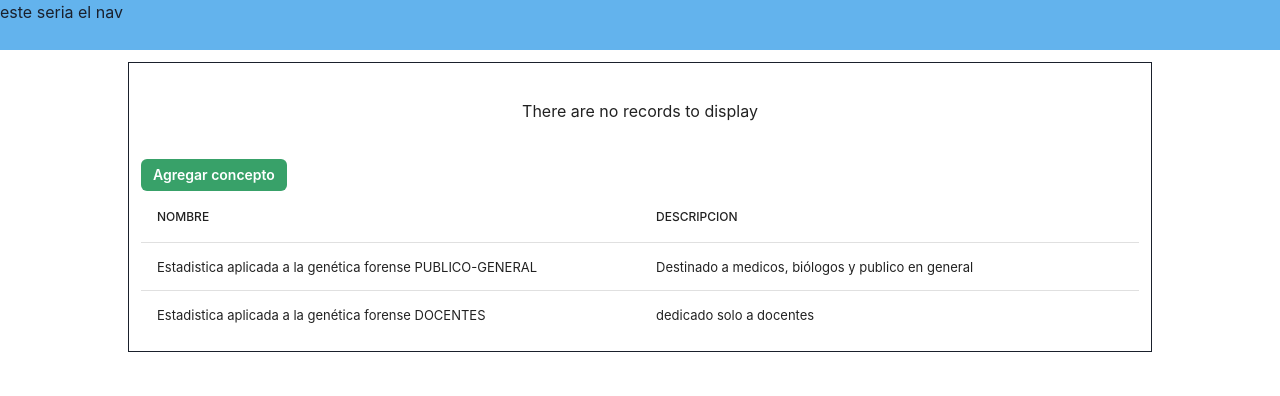
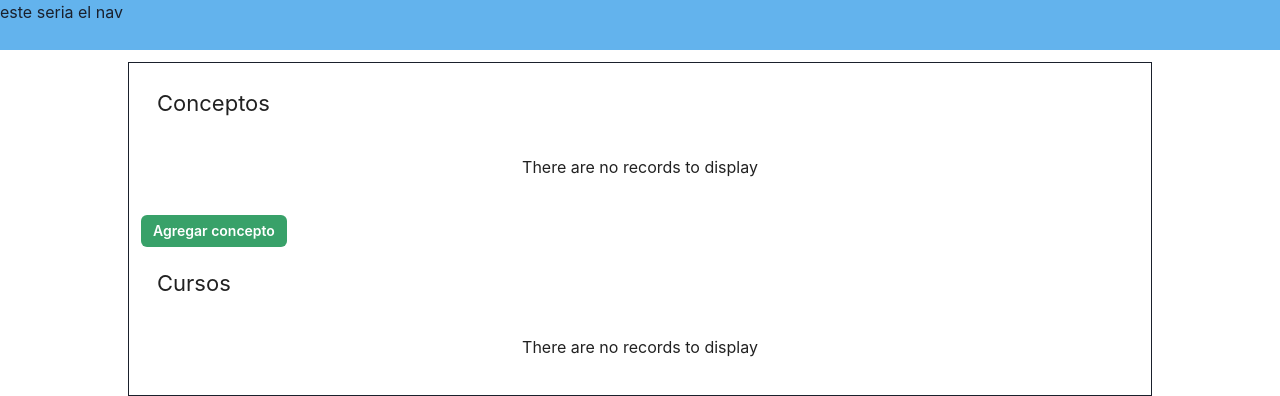
Before and after one commit to ucsedass/abmconceptosFrontEnd, a Next.js app: page /inicio in a window 1280 px wide. Shown: the top 396 px of the page. Built offline with nearby package versions, Linux system fonts and the light colour scheme.

Commit message:
state de conceptos y cursos

```diff
--- a/pages/inicio.js
+++ b/pages/inicio.js
@@ -12,7 +12,6 @@ import {
   ModalFooter,
   ModalBody,
   ModalCloseButton,
-  useDisclosure,
 } from "@chakra-ui/react";
 import Tabla from "react-data-table-component";
 const Inicio = () => {
@@ -22,18 +21,25 @@ const Inicio = () => {
   const [descripcionConcepto, setDescripcionConcepto] = useState("");
   const [fechaConcepto, setFechaConcepto] = useState("");
   const [datosConceptos, setDatosConceptos] = useState([]);
+
+  const [datosCursos, setDatosCursos] = useState([]);
+  const [codigo, setCodigo] = useState("");
+  const [nombreCurso, setNombreCurso] = useState("");
+  const [nombreSecCurso, setNombreSecCurso] = useState("");
+  const [cupoMaximo, setCupoMaximo] = useState(0);
+  const [emailResp, setEmailResp] = useState("");
   const [error, setError] = useState(false);
   const columnasConceptos = [
     {
-      name: "NOMBRE ",
+      name: "Nombre ",
       selector: (row) => row.nombre,
     },
     {
-      name: "DESCRIPCION",
+      name: "Descripcion",
       selector: (row) => row.descripcion,
     },
     {
-      name: "FECHA",
+      name: "Fecha de inicio",
       selector: (row) => row.fecha,
     },
     {
@@ -53,27 +59,24 @@ const Inicio = () => {
   ];
   const columnasCursos = [
     {
-      name: "NOMBRE ",
-      selector: (row) => row.nombre,
+      name: "Código",
+      selector: (row) => row.codigo,
     },
     {
-      name: "DESCRIPCION",
-      selector: (row) => row.descripcion,
-    },
-  ];
-
-  const datosCursos = [
-    {
-      id: 1,
-      nombre: "Estadistica aplicada a la genética forense PUBLICO-GENERAL",
-      descripcion: "Destinado a medicos, biólogos y publico en general",
-      fecha: "10/02/2022",
+      name: "Nombre Curso ",
+      selector: (row) => row.nombreCurso,
     },
     {
-      id: 2,
-      nombre: "Estadistica aplicada a la genética forense DOCENTES",
-      descripcion: "dedicado solo a docentes",
-      fecha: "14/05/2022",
+      name: "Nombre Secundario",
+      selector: (row) => row.nombreSecCurso,
+    },
+    {
+      name: "Cupo Maximo",
+      selector: (row) => row.cupoMaximo,
+    },
+    {
+      name: "Email  Responsable",
+      selector: (row) => row.emailResp,
     },
   ];
 
@@ -91,14 +94,44 @@ const Inicio = () => {
       setDatosConceptos([...datosConceptos, objetoConceptos]);
     }
   };
-  console.log("datos:", datosConceptos);
+
+  const agregarCurso = () => {
+    console.log("Ingreso a la funcion");
+    if (
+      [codigo, nombreCurso, nombreSecCurso, cupoMaximo, emailResp].includes("")
+    ) {
+      setError(true);
+      console.log("Hay un error");
+    } else {
+      console.log("No hay error");
+      setModalCursos(false);
+      setError(false);
+      const objetoCursos = {
+        codigo: codigo,
+        nombreCurso: nombreCurso,
+        nombreSecCurso: nombreSecCurso,
+        cupoMaximo: cupoMaximo,
+        emailResp: emailResp,
+      };
+      setDatosCursos([...datosCursos, objetoCursos]);
+    }
+  };
   return (
     <>
       <Box mt={3} w="80%" mx="auto" border="solid 1px" p={3}>
-        <Tabla mt={2} columns={columnasConceptos} data={datosConceptos} />
+        <Tabla
+          highlightOnHover
+          pointerOnHover
+          mt={2}
+          title="Conceptos"
+          columns={columnasConceptos}
+          data={datosConceptos}
+        />
 
         <Box>
           <Button
+            mt={2}
+            mb={2}
             onClick={() => {
               setModalConceptos(true);
             }}
@@ -109,8 +142,13 @@ const Inicio = () => {
             Agregar concepto
           </Button>
         </Box>
-
-        <Tabla columns={columnasCursos} data={datosCursos} />
+        <Tabla
+          highlightOnHover
+          pointerOnHover
+          title="Cursos"
+          columns={columnasCursos}
+          data={datosCursos}
+        />
       </Box>
 
       <Modal
@@ -121,12 +159,86 @@ const Inicio = () => {
       >
         <ModalOverlay />
         <ModalContent>
+          <ModalHeader>Concepto/Curso</ModalHeader>
+          <ModalCloseButton />
           <ModalBody>
-            <p>prueba cursos</p>
+            <FormControl>
+              <FormLabel>Código</FormLabel>
+              <Input
+                size="sm"
+                name="codigo"
+                value={codigo}
+                onChange={(e) => {
+                  setCodigo(e.target.value);
+                }}
+              />
+            </FormControl>
+            <FormControl>
+              <FormLabel>Nombre Principal</FormLabel>
+              <Input
+                size="sm"
+                name="nombreCurso"
+                value={nombreCurso}
+                onChange={(e) => {
+                  setNombreCurso(e.target.value);
+                }}
+              />
+            </FormControl>
+            <FormControl>
+              <FormLabel>Nombre Secundario</FormLabel>
+              <Input
+                size="sm"
+                name="nombreSecCurso"
+                value={nombreSecCurso}
+                onChange={(e) => {
+                  setNombreSecCurso(e.target.value);
+                }}
+              />
+            </FormControl>
+            <FormControl>
+              <FormLabel>Cupo Máximo</FormLabel>
+              <Input
+                size="sm"
+                name="cupoMaximo"
+                value={cupoMaximo}
+                onChange={(e) => {
+                  setCupoMaximo(e.target.value);
+                }}
+              />
+            </FormControl>
+            <FormControl>
+              <FormLabel>E-mail responsable</FormLabel>
+              <Input
+                size="sm"
+                name="emailResp"
+                value={emailResp}
+                onChange={(e) => {
+                  setEmailResp(e.target.value);
+                }}
+              />
+            </FormControl>
           </ModalBody>
+          <ModalFooter>
+            <Button
+              colorScheme="blue"
+              mr={3}
+              onClick={() => {
+                setModalCursos(!modalCursos);
+              }}
+            >
+              Cerrar
+            </Button>
+            <Button
+              colorScheme="green"
+              onClick={() => {
+                agregarCurso();
+              }}
+            >
+              guardar
+            </Button>
+          </ModalFooter>
         </ModalContent>
       </Modal>
-
       <Modal
         isOpen={modalConceptos}
         onClose={() => {
```
